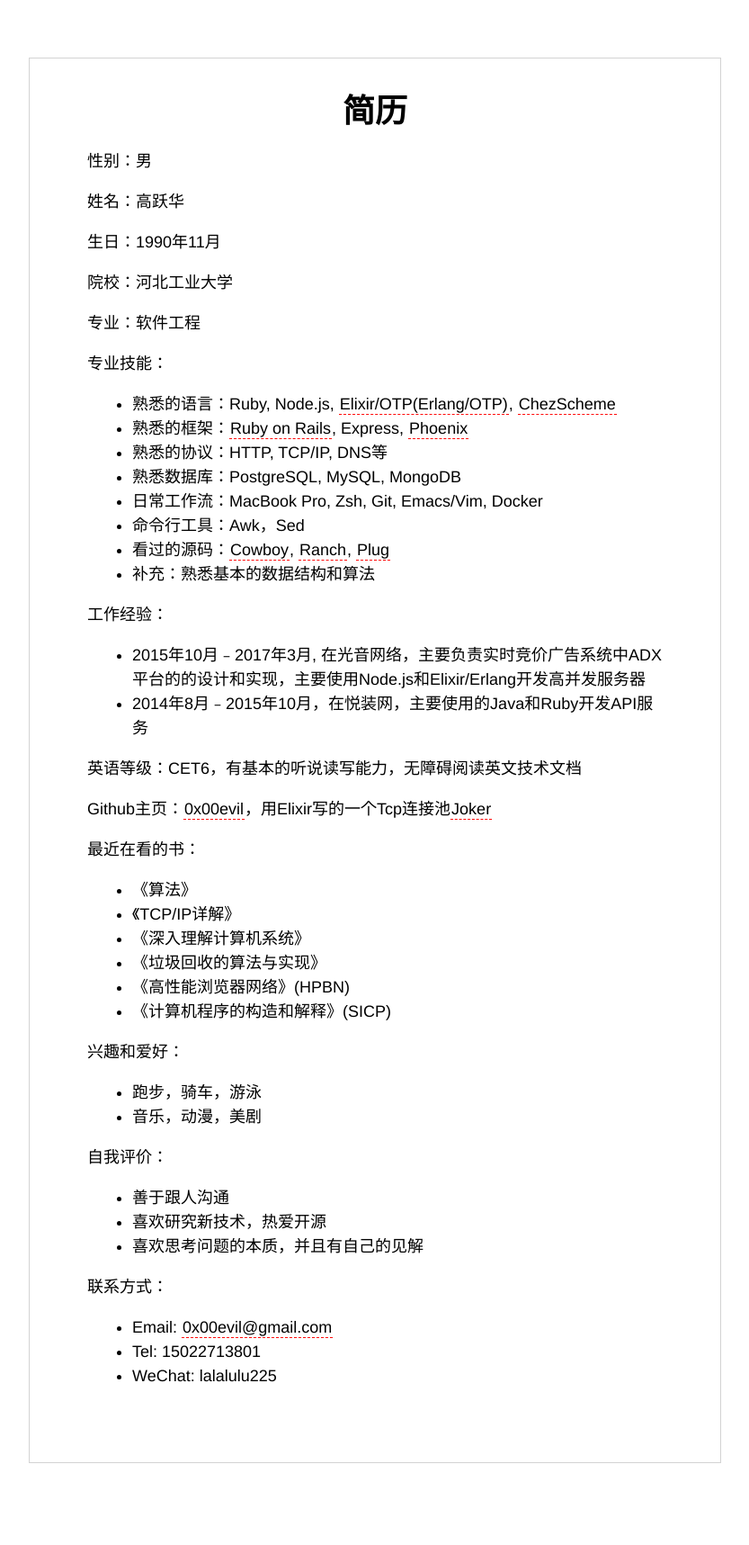
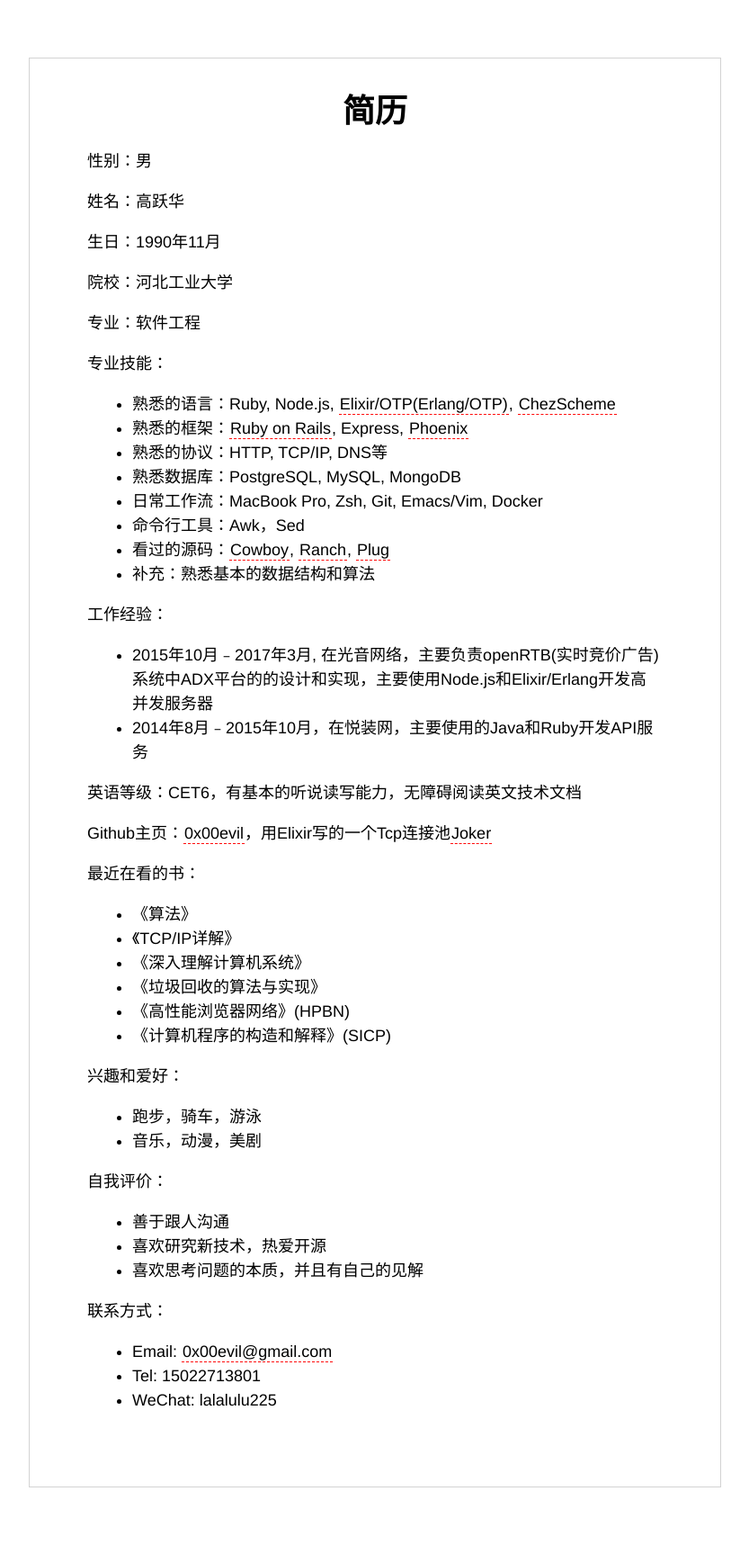
Before and after one commit to 0x00evil/0x00evil.github.io, a Jekyll site: the page built from _posts/2014-10-18-resume.html, in a window 1280 px wide. Shown: the whole page at 90% size, without its empty margins (224-1057 px from the left). Built offline with Jekyll 4.4.1, drawn with Linux system fonts in a browser that asks for light colours; before the commit the page ends 1690 px from its top, so only the background shows below that.

Commit message:
update resume

```diff
--- a/_posts/2014-10-18-resume.html
+++ b/_posts/2014-10-18-resume.html
@@ -23,7 +23,7 @@ title: 简历
 </p>
 <p>工作经验：
   <ul>
-    <li>2015年10月﹣2017年3月, 在光音网络，主要负责实时竞价广告系统中ADX平台的的设计和实现，主要使用Node.js和Elixir/Erlang开发高并发服务器</li>
+    <li>2015年10月﹣2017年3月, 在光音网络，主要负责openRTB(实时竞价广告)系统中ADX平台的的设计和实现，主要使用Node.js和Elixir/Erlang开发高并发服务器</li>
     <li>2014年8月﹣2015年10月，在悦装网，主要使用的Java和Ruby开发API服务</li>
   </ul>
 </p>
```
